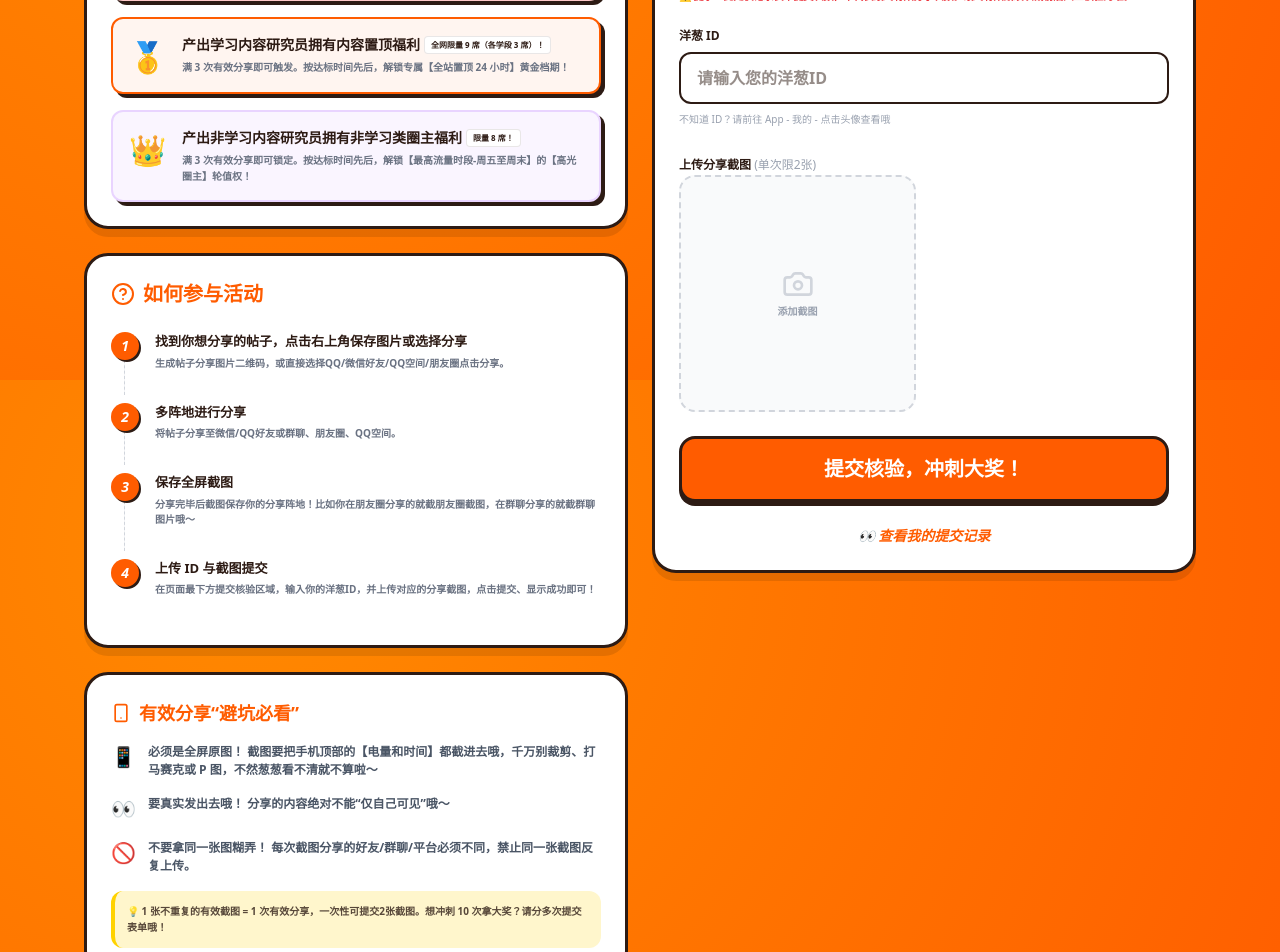
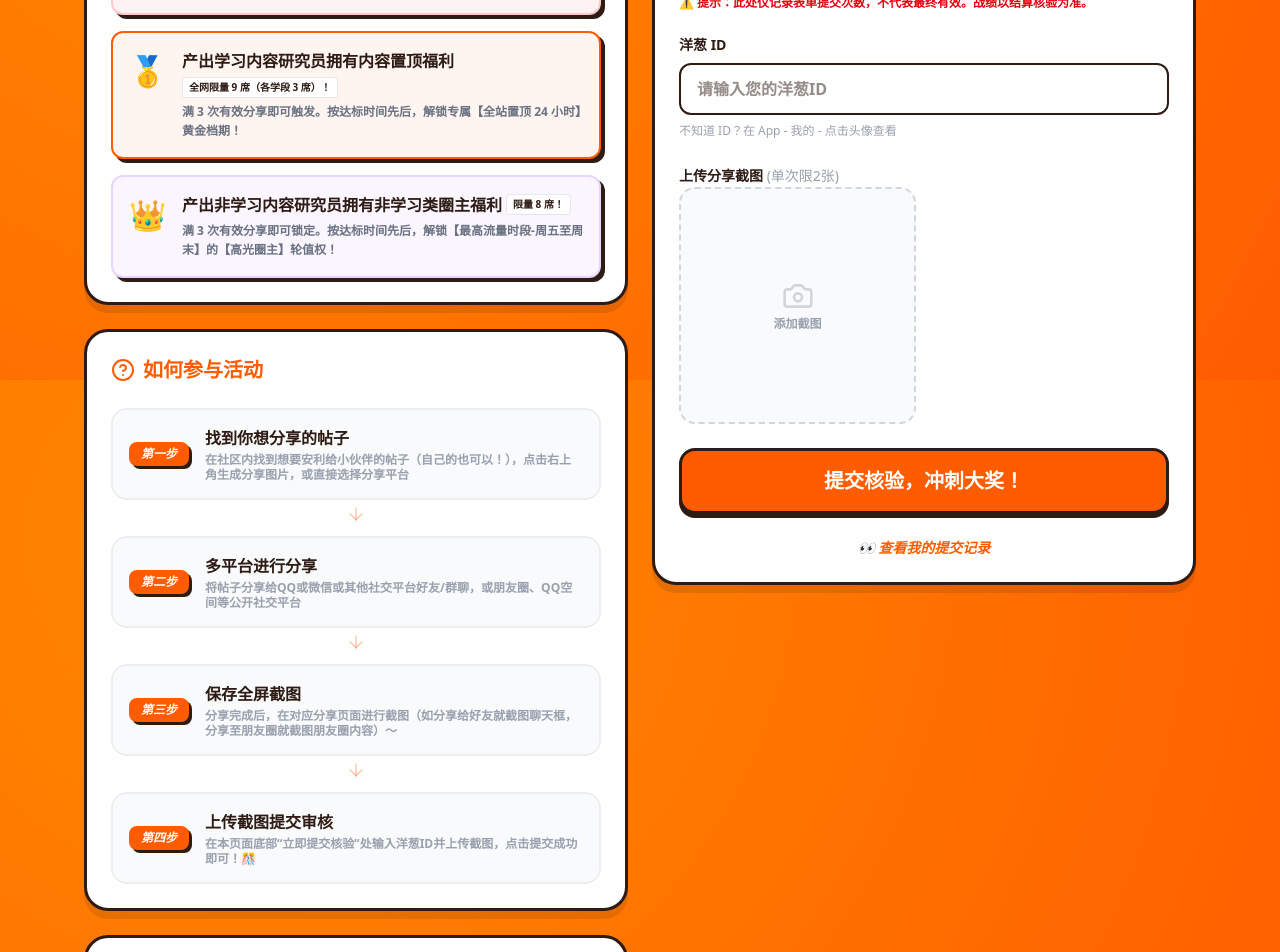
Before and after one commit to j83975471-max/onion--community, a React (Vite) app: page / in a window 1280 px wide. Shown: the part 420-1372 px from the top of the page. Built offline with nearby package versions, Linux system fonts and the light colour scheme.

Commit message:
Add files via upload

```diff
--- a/package.json
+++ b/package.json
@@ -4,7 +4,7 @@
   "version": "0.0.0",
   "type": "module",
   "scripts": {
-    "dev": "vite",
+    "dev": "tsx server.ts",
     "build": "vite build",
     "preview": "vite preview",
     "lint": "tsc --noEmit"
--- a/src/App.tsx
+++ b/src/App.tsx
@@ -10,7 +10,9 @@ import {
   CheckCircle2,
   Loader2,
   HelpCircle,
-  Smartphone
+  Smartphone,
+  ArrowRight,
+  ArrowDown
 } from 'lucide-react';
 import { motion, AnimatePresence } from 'motion/react';
 
@@ -251,7 +253,7 @@ export default function App() {
             className="flex items-center gap-2 bg-black/80 px-4 py-2 rounded-full"
           >
             <Clock className="w-4 h-4 text-accent animate-pulse" />
-            <span className="text-white text-[10px] font-bold whitespace-nowrap flex items-center gap-1">
+            <span className="text-white text-sm font-bold whitespace-nowrap flex items-center gap-1">
               {isExpired ? '活动已失效' : (
                 <>
                   <span>专属福利掉落，抢位倒计时中！</span>
@@ -269,7 +271,7 @@ export default function App() {
             initial={{ opacity: 0, scale: 0.9 }}
             animate={{ opacity: 1, scale: 1 }}
             transition={{ delay: 0.1 }}
-            className="bg-white/10 backdrop-blur-md border border-white/20 px-4 py-1.5 rounded-xl text-white/90 text-[10px] font-black uppercase tracking-widest"
+            className="bg-white/10 backdrop-blur-md border border-white/20 px-4 py-1.5 rounded-xl text-white/90 text-xs font-black uppercase tracking-widest"
           >
             统一截榜时间：2026年4月24日 12:00
           </motion.div>
@@ -297,7 +299,7 @@ export default function App() {
               animate={{ y: 0, opacity: 1 }}
               transition={{ delay: 0.3 }}
               onClick={() => setShowGuide(true)}
-            className="mt-4 bg-white/20 hover:bg-white/30 text-white backdrop-blur-md border border-white/30 px-3 py-1.5 rounded-full text-[10px] font-bold flex items-center gap-1 mx-auto transition-all active:scale-95"
+              className="mt-4 bg-white/20 hover:bg-white/30 text-white backdrop-blur-md border border-white/30 px-3 py-1.5 rounded-full text-xs font-bold flex items-center gap-1 mx-auto transition-all active:scale-95"
             >
               ⚠️ <span className="underline underline-offset-2">参与须知</span>
             </motion.button>
@@ -344,26 +346,35 @@ export default function App() {
                   <HelpCircle className="w-6 h-6 text-primary" />
                   <h2 className="text-xl font-black text-primary uppercase">如何参与活动</h2>
                 </div>
-                <div className="space-y-2 mt-2">
+                <div className="space-y-0 mt-2">
                   <StepItem
-                    number="1"
-                    title="找到你想分享的帖子，点击右上角保存图片或选择分享"
-                    desc="生成帖子分享图片二维码，或直接选择QQ/微信好友/QQ空间/朋友圈点击分享。"
+                    number="第一步"
+                    title="找到你想分享的帖子"
+                    desc="在社区内找到想要安利给小伙伴的帖子（自己的也可以！），点击右上角生成分享图片，或直接选择分享平台"
                   />
+                  <div className="flex justify-center py-2">
+                    <ArrowDown className="w-5 h-5 text-primary/30 animate-bounce" />
+                  </div>
                   <StepItem
-                    number="2"
-                    title="多阵地进行分享"
-                    desc="将帖子分享至微信/QQ好友或群聊、朋友圈、QQ空间。"
+                    number="第二步"
+                    title="多平台进行分享"
+                    desc="将帖子分享给QQ或微信或其他社交平台好友/群聊，或朋友圈、QQ空间等公开社交平台"
                   />
+                   <div className="flex justify-center py-2">
+                    <ArrowDown className="w-5 h-5 text-primary/30 animate-bounce" />
+                  </div>
                   <StepItem
-                    number="3"
+                    number="第三步"
                     title="保存全屏截图"
-                    desc="分享完毕后截图保存你的分享阵地！比如你在朋友圈分享的就截朋友圈截图，在群聊分享的就截群聊图片哦～"
+                    desc="分享完成后，在对应分享页面进行截图（如分享给好友就截图聊天框，分享至朋友圈就截图朋友圈内容）～"
                   />
+                   <div className="flex justify-center py-2">
+                    <ArrowDown className="w-5 h-5 text-primary/30 animate-bounce" />
+                  </div>
                   <StepItem
-                    number="4"
-                    title="上传 ID 与截图提交"
-                    desc="在页面最下方提交核验区域，输入你的洋葱ID，并上传对应的分享截图，点击提交、显示成功即可！"
+                    number="第四步"
+                    title="上传截图提交审核"
+                    desc="在本页面底部“立即提交核验”处输入洋葱ID并上传截图，点击提交成功即可！🎊"
                     isLast
                   />
                 </div>
@@ -378,8 +389,8 @@ export default function App() {
                   <RuleItem icon="👀" text={<span><b>要真实发出去哦！</b> 分享的内容绝对不能“仅自己可见”哦～</span>} />
                   <RuleItem icon="🚫" text={<span><b>不要拿同一张图糊弄！</b> 每次截图分享的好友/群聊/平台必须不同，禁止同一张截图反复上传。</span>} />
                 </ul>
-                <div className="mt-4 p-3 bg-accent/20 rounded-xl text-[10px] text-ink/80 leading-relaxed font-bold border-l-4 border-accent">
-                  💡 1 张不重复的有效截图 = 1 次有效分享，一次性可提交2张截图。想冲刺 10 次拿大奖？请分多次提交表单哦！
+                <div className="mt-4 p-3 bg-accent/20 rounded-xl text-xs text-ink/80 leading-relaxed font-bold border-l-4 border-accent">
+                  💡 1 张不重复的有效截图 = 1 次有效分享，支持连交2张。想冲大奖？请分多次提交哦！
                 </div>
               </section>
             </div>
@@ -393,7 +404,7 @@ export default function App() {
 
                 <div className="mb-6 flex flex-col gap-2">
                   <div className="flex justify-between items-end">
-                    <span className="text-xs font-black text-ink">当前提交进度：<b className="text-lg">{submitCount}</b>/10</span>
+                    <span className="text-sm font-black text-ink">当前提交进度：<b className="text-lg">{submitCount}</b>/10</span>
                   </div>
                   <div className="h-4 bg-gray-100 rounded-full overflow-hidden border-2 border-ink shadow-inner">
                     <motion.div
@@ -402,24 +413,24 @@ export default function App() {
                       className="h-full bg-gradient-to-r from-accent to-primary"
                     />
                   </div>
-                  <p className="text-[10px] text-red-600 font-bold mt-1">⚠️ 提示：此处仅记录表单提交次数，不代表最终有效分享次数。最终有效战绩以截榜后人工核验为准。</p>
+                  <p className="text-xs text-red-600 font-bold mt-1">⚠️ 提示：此处仅记录表单提交次数，不代表最终有效。战绩以结算核验为准。</p>
                 </div>
 
                 <form onSubmit={handleSubmit} className="space-y-6">
                   <div className="space-y-2">
-                    <label className="text-xs font-black text-ink flex items-center gap-1">洋葱 ID</label>
+                    <label className="text-sm font-black text-ink flex items-center gap-1">洋葱 ID</label>
                     <input
                       type="text"
                       value={onionId}
                       onChange={(e) => setOnionId(e.target.value)}
                       placeholder="请输入您的洋葱ID"
-                      className="input-brutal"
+                      className="input-brutal text-base"
                     />
-                    <p className="text-[10px] text-gray-400 font-normal">不知道 ID？请前往 App - 我的 - 点击头像查看哦</p>
+                    <p className="text-xs text-gray-400 font-normal">不知道 ID？在 App - 我的 - 点击头像查看</p>
                   </div>
 
                   <div className="space-y-2">
-                    <label className="text-xs font-black text-ink">上传分享截图 <span className="font-normal text-gray-400">(单次限2张)</span></label>
+                    <label className="text-sm font-black text-ink">上传分享截图 <span className="font-normal text-gray-400">(单次限2张)</span></label>
                     <div className="grid grid-cols-2 gap-4">
                       {images.map((img, idx) => (
                         <div key={idx} className="relative aspect-square rounded-2xl overflow-hidden border-2 border-ink shadow-md">
@@ -437,7 +448,7 @@ export default function App() {
                       {images.length < 2 && (
                         <label className="aspect-square flex flex-col items-center justify-center border-2 border-dashed border-gray-300 rounded-2xl bg-gray-50 cursor-pointer hover:bg-orange-50 hover:border-primary active:scale-95 transition-all group">
                           <Camera className="w-8 h-8 text-gray-300 group-hover:text-primary mb-1 transition-colors" />
-                          <span className="text-[10px] font-black text-gray-400 group-hover:text-primary">添加截图</span>
+                          <span className="text-xs font-black text-gray-400 group-hover:text-primary">添加截图</span>
                           <input type="file" accept="image/*" multiple onChange={handleImageUpload} className="hidden" />
                         </label>
                       )}
@@ -501,9 +512,9 @@ export default function App() {
                 <button onClick={() => setShowHistory(false)} className="p-2 hover:bg-gray-100 rounded-xl transition-all"><X className="w-6 h-6" /></button>
               </div>
               <div className="p-6 overflow-y-auto">
-                <div className="bg-bg-light p-4 rounded-xl border-2 border-primary/20 text-[10px] text-primary font-black mb-6 flex justify-between items-center">
+                <div className="bg-bg-light p-4 rounded-xl border-2 border-primary/20 text-xs text-primary font-black mb-6 flex justify-between items-center">
                   <span>💡 进度已成功提交！葱葱将于8h内进行审核，给出审核结果和修改意见哦～请稍后再来看看吧！</span>
-                  {isRefreshing && <Loader2 className="w-3 h-3 animate-spin" />}
+                  {isRefreshing && <Loader2 className="w-4 h-4 animate-spin" />}
                 </div>
                 <div className="space-y-4">
                   {history.length === 0 ? <p className="text-center text-gray-300 py-10 font-bold">还没有提交记录，快去分享吧~</p> : history.map(item => (
@@ -585,10 +596,10 @@ function RewardCard({ rank, title, limit, desc, color }: any) {
       <span className="text-3xl mt-1">{rank}</span>
       <div className="text-left">
         <div className="flex flex-wrap items-center gap-1 mb-1">
-          <span className="font-black text-ink text-sm">{title}</span>
-          <span className="text-[8px] font-black px-1.5 py-0.5 bg-white border border-ink/10 rounded">{limit}</span>
+          <span className="font-black text-ink text-base">{title}</span>
+          <span className="text-[10px] font-black px-1.5 py-0.5 bg-white border border-ink/10 rounded">{limit}</span>
         </div>
-        <p className="text-[10px] text-gray-500 font-bold leading-relaxed">{desc}</p>
+        <p className="text-xs text-gray-500 font-bold leading-relaxed">{desc}</p>
       </div>
     </div>
   );
@@ -598,20 +609,19 @@ function RuleItem({ icon, text }: { icon: string; text: any }) {
   return (
     <li className="flex gap-3 items-start">
       <span className="text-xl shrink-0">{icon}</span>
-      <span className="text-xs font-bold text-gray-600 leading-normal">{text}</span>
+      <span className="text-sm font-bold text-gray-600 leading-normal">{text}</span>
     </li>
   );
 }
 
 function StepItem({ number, title, desc, isLast }: { number: string; title: string; desc: string; isLast?: boolean }) {
   return (
-    <div className="flex gap-4 items-start relative">
-      <div className="flex-shrink-0 w-7 h-7 rounded-full bg-primary text-white flex items-center justify-center font-black italic shadow-[2px_2px_0_var(--color-ink)] z-10 text-sm">{number}</div>
-      <div className="flex-1 pb-6">
-        <h4 className="text-[13px] font-black text-ink mb-1">{title}</h4>
-        <p className="text-[10px] text-gray-500 font-bold leading-normal">{desc}</p>
+    <div className="flex gap-4 items-center relative bg-gray-50 p-4 rounded-2xl border-2 border-ink/5 group hover:border-primary/20 transition-all">
+      <div className="flex-shrink-0 px-3 py-1 rounded-lg bg-primary text-white flex items-center justify-center font-black italic shadow-[3px_3px_0_var(--color-ink)] z-10 text-xs whitespace-nowrap">{number}</div>
+      <div className="flex-1">
+        <h4 className="text-sm md:text-base font-black text-ink mb-0.5">{title}</h4>
+        <p className="text-xs text-gray-400 font-bold leading-tight">{desc}</p>
       </div>
-      {!isLast && <div className="absolute left-[13px] top-7 bottom-0 w-[1px] bg-gray-100 border-l border-dashed border-gray-300" />}
     </div>
   );
 }
```
Also changed, not shown: server.ts (added, +206 -0 lines), 1 other file (tests, documents, lock files or other folders). Lines whose indentation alone changed are shown as unchanged.
